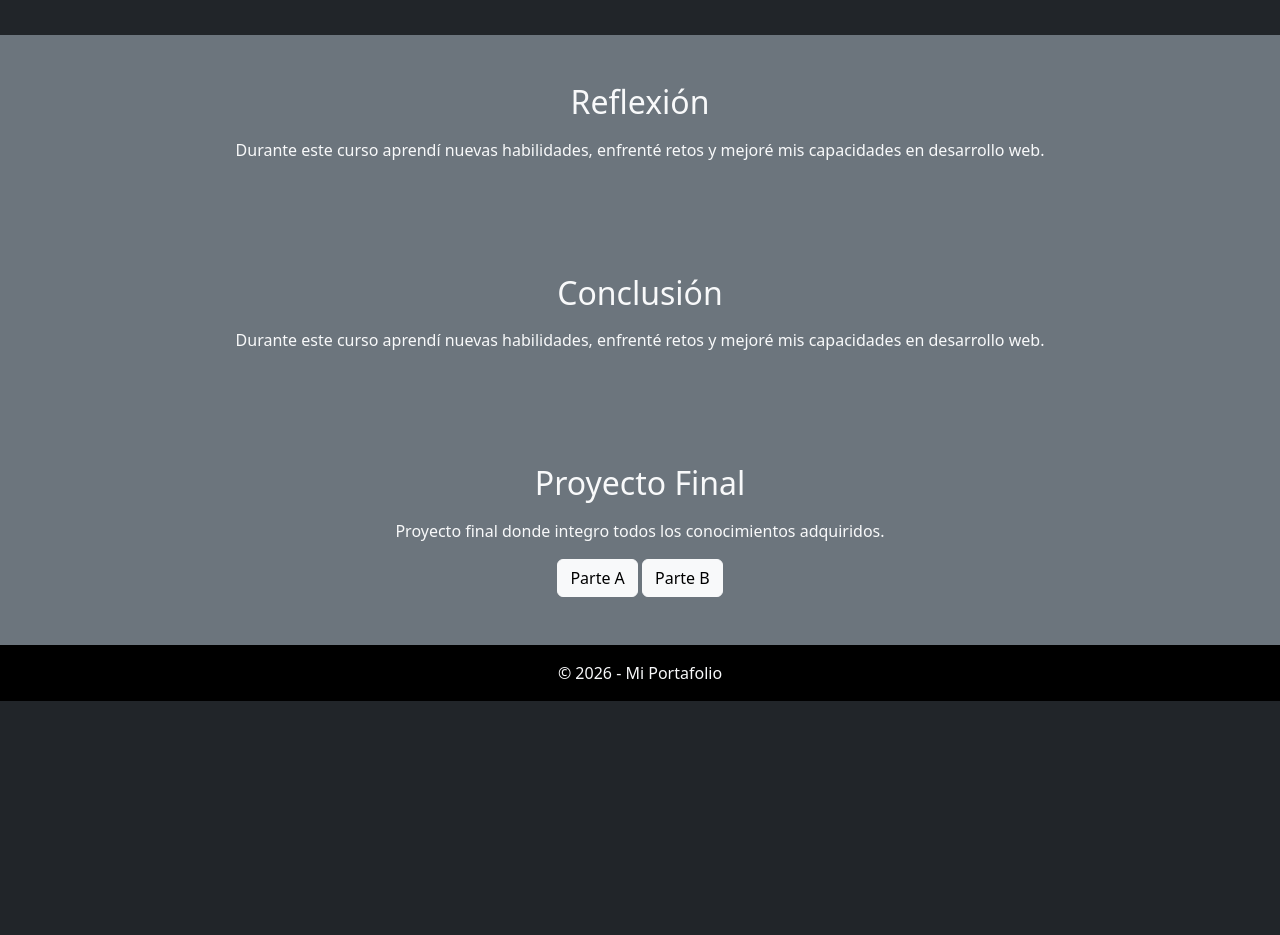
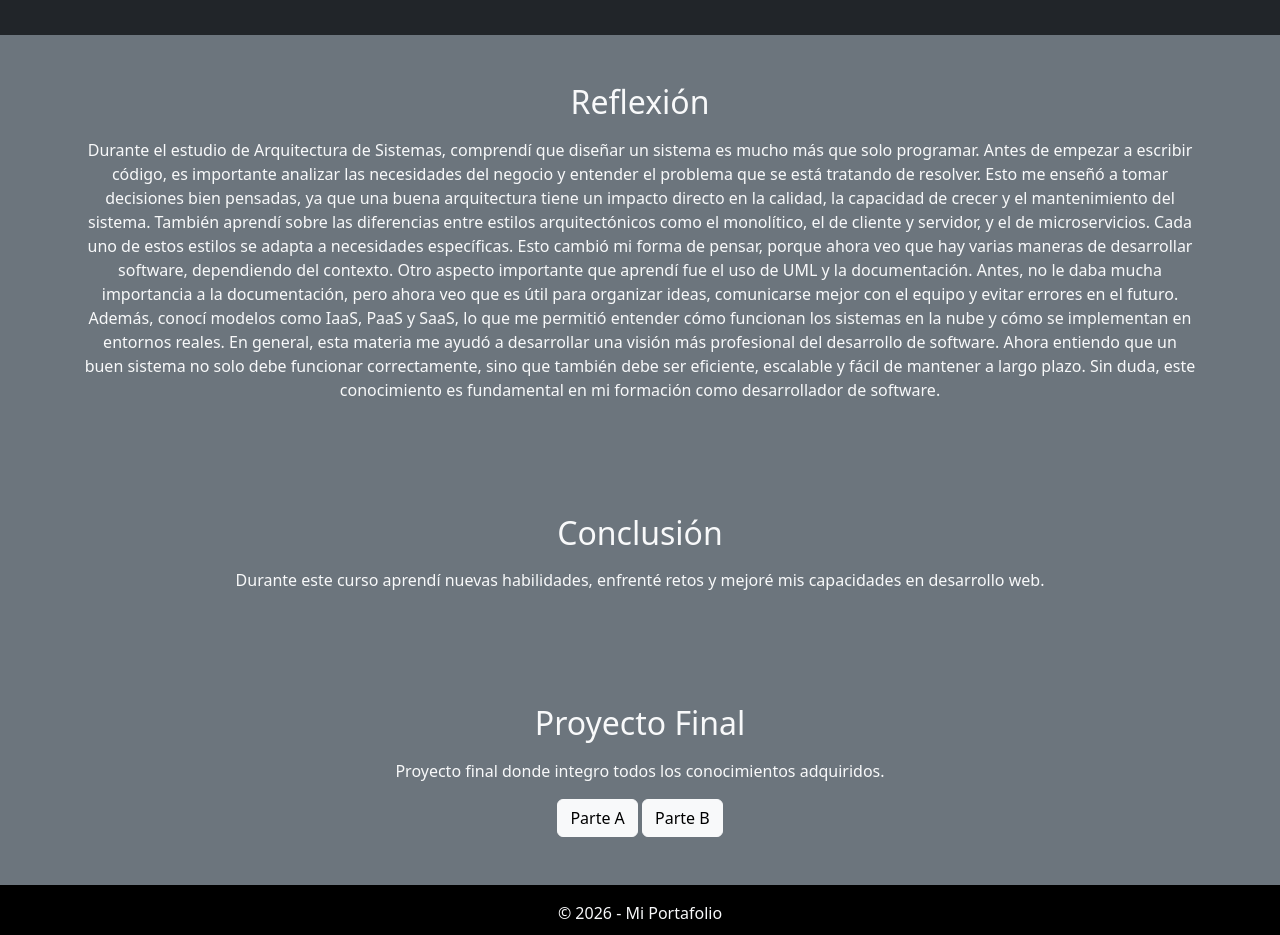
Before and after one commit to DanielP-19/Portafolio-Web, a plain HTML site: page index.html in a window 1280 px wide. Shown: the part 4920-5855 px from the top of the page. Before the commit the page ends 5621 px from the top, so only its background shows below. Drawn offline with nearby package versions, Linux system fonts and the light colour scheme.

Commit message:
Update reflection section with detailed insights
Expanded reflection on software architecture and development skills learned during the course.

```diff
--- a/index.html
+++ b/index.html
@@ -283,7 +283,13 @@
     <div class="container">
       <h2>Reflexión</h2>
       <p class="mt-3">
-        Durante este curso aprendí nuevas habilidades, enfrenté retos y mejoré mis capacidades en desarrollo web.
+        Durante el estudio de Arquitectura de Sistemas, comprendí que diseñar un sistema es mucho más que solo programar. Antes de empezar a escribir código, es importante analizar las necesidades del negocio y entender el problema que se está tratando de resolver. Esto me enseñó a tomar decisiones bien pensadas, ya que una buena arquitectura tiene un impacto directo en la calidad, la capacidad de crecer y el mantenimiento del sistema.
+
+También aprendí sobre las diferencias entre estilos arquitectónicos como el monolítico, el de cliente y servidor, y el de microservicios. Cada uno de estos estilos se adapta a necesidades específicas. Esto cambió mi forma de pensar, porque ahora veo que hay varias maneras de desarrollar software, dependiendo del contexto.
+
+Otro aspecto importante que aprendí fue el uso de UML y la documentación. Antes, no le daba mucha importancia a la documentación, pero ahora veo que es útil para organizar ideas, comunicarse mejor con el equipo y evitar errores en el futuro. Además, conocí modelos como IaaS, PaaS y SaaS, lo que me permitió entender cómo funcionan los sistemas en la nube y cómo se implementan en entornos reales.
+
+En general, esta materia me ayudó a desarrollar una visión más profesional del desarrollo de software. Ahora entiendo que un buen sistema no solo debe funcionar correctamente, sino que también debe ser eficiente, escalable y fácil de mantener a largo plazo. Sin duda, este conocimiento es fundamental en mi formación como desarrollador de software.
       </p>
     </div>
   </section>
```
